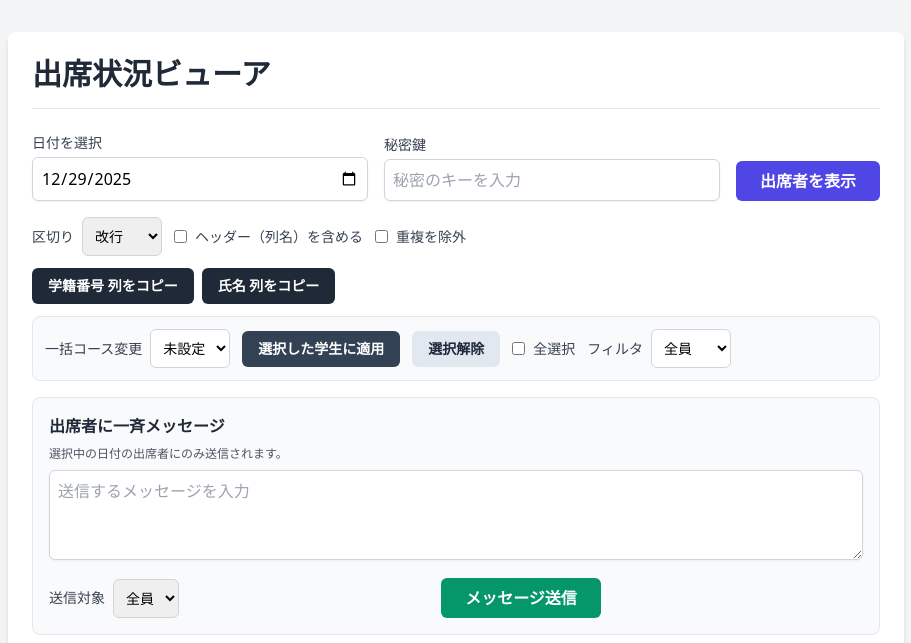
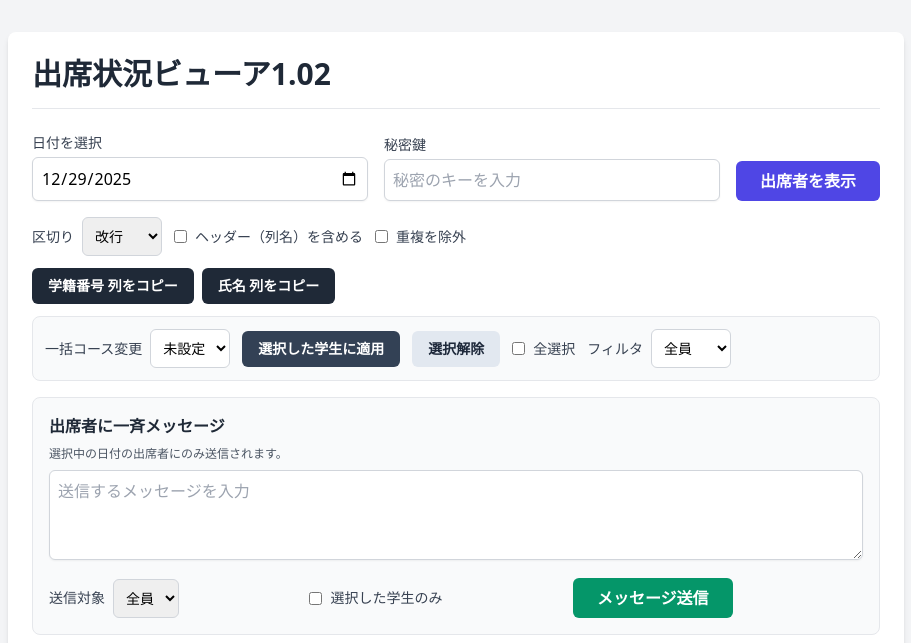
Before and after one commit to miiichiii/line-anatomy-bot, a Flask app: page /viewer in a window 1280 px wide. Shown: the top 643 px of the page, without its empty margins (184-1095 px from the left). Run offline with Flask 3, Linux system fonts and the light colour scheme; some libraries are stand-ins or nearby versions.

Commit message:
Allow selected-student messaging and bump viewer version

```diff
--- a/app.py
+++ b/app.py
@@ -235,6 +235,7 @@ def send_message():
 
     date_str = data.get('date')
     course = (data.get('course') or '').strip().upper()
+    log_ids = data.get('log_ids') or []
     message = (data.get('message') or '').strip()
     if not date_str:
         return jsonify({"error": "日付が指定されていません。"}), 400
@@ -242,10 +243,15 @@ def send_message():
         return jsonify({"error": "メッセージが空です。"}), 400
     if course and course not in {"PT", "OT", "NS"}:
         return jsonify({"error": "コース指定が不正です。"}), 400
+    if log_ids and not isinstance(log_ids, list):
+        return jsonify({"error": "log_ids指定が不正です。"}), 400
 
     try:
         logs = fetch_attendance_logs(date_str)
-        if course:
+        if log_ids:
+            target_ids = set([str(x) for x in log_ids])
+            logs = [log for log in logs if log.get('log_id') in target_ids]
+        elif course:
             logs = [log for log in logs if (log.get('course') or '').upper() == course]
         user_ids = [log.get('user_id') for log in logs if log.get('user_id')]
 
--- a/templates/viewer.html
+++ b/templates/viewer.html
@@ -3,12 +3,12 @@
 <head>
     <meta charset="UTF-8">
     <meta name="viewport" content="width=device-width, initial-scale=1.0">
-    <title>出席状況ビューア</title>
+    <title>出席状況ビューア1.02</title>
     <script src="https://cdn.tailwindcss.com"></script>
 </head>
 <body class="bg-gray-100 min-h-screen flex flex-col items-center p-4 sm:p-8 font-sans">
     <div class="w-full max-w-4xl bg-white rounded-lg shadow-md p-6">
-        <h1 class="text-2xl sm:text-3xl font-bold text-gray-800 mb-6 border-b pb-4">出席状況ビューア</h1>
+        <h1 class="text-2xl sm:text-3xl font-bold text-gray-800 mb-6 border-b pb-4">出席状況ビューア1.02</h1>
 
         <!-- Controls -->
         <div class="flex flex-col sm:flex-row sm:items-end gap-4 mb-4">
@@ -105,6 +105,10 @@
                         <option value="NS">NS</option>
                     </select>
                 </div>
+                <label class="inline-flex items-center gap-2 text-sm text-gray-700">
+                    <input type="checkbox" id="send-selected-only" class="rounded border-gray-300">
+                    選択した学生のみ
+                </label>
                 <button id="send-message" class="w-full sm:w-auto bg-emerald-600 text-white font-bold py-2 px-6 rounded-md hover:bg-emerald-700 transition duration-150 ease-in-out">
                     メッセージ送信
                 </button>
@@ -169,6 +173,7 @@
         const sendMessageBtn = document.getElementById('send-message');
         const sendStatus = document.getElementById('send-status');
         const courseFilter = document.getElementById('course-filter');
+        const sendSelectedOnly = document.getElementById('send-selected-only');
 
         const toast = document.getElementById('toast');
         const toastText = document.getElementById('toast-text');
@@ -524,6 +529,8 @@
             const secretKey = secretKeyInput.value;
             const message = messageText.value.trim();
             const course = (courseFilter.value || '').trim();
+            const selectedBoxes = Array.from(resultsBody.querySelectorAll('input.row-select')).filter(b => b.checked);
+            const selectedLogIds = selectedBoxes.map(b => b.dataset.logId);
 
             if (!selectedDate || !secretKey) {
                 sendStatus.textContent = '日付と秘密鍵を入力してください。';
@@ -535,8 +542,14 @@
                 sendStatus.className = 'text-sm text-red-600';
                 return;
             }
+            if (sendSelectedOnly.checked && selectedLogIds.length === 0) {
+                sendStatus.textContent = '選択した学生がいません。';
+                sendStatus.className = 'text-sm text-red-600';
+                return;
+            }
             const courseLabel = course ? `${course}のみ` : '全員';
-            if (!window.confirm(`${selectedDate} の出席者（${courseLabel}）に送信します。よろしいですか？`)) {
+            const targetLabel = sendSelectedOnly.checked ? `選択 ${selectedLogIds.length}件` : courseLabel;
+            if (!window.confirm(`${selectedDate} の出席者（${targetLabel}）に送信します。よろしいですか？`)) {
                 return;
             }
 
@@ -551,7 +564,8 @@
                         date: selectedDate,
                         key: secretKey,
                         message: message,
-                        course: course
+                        course: course,
+                        log_ids: sendSelectedOnly.checked ? selectedLogIds : []
                     })
                 });
 
```
